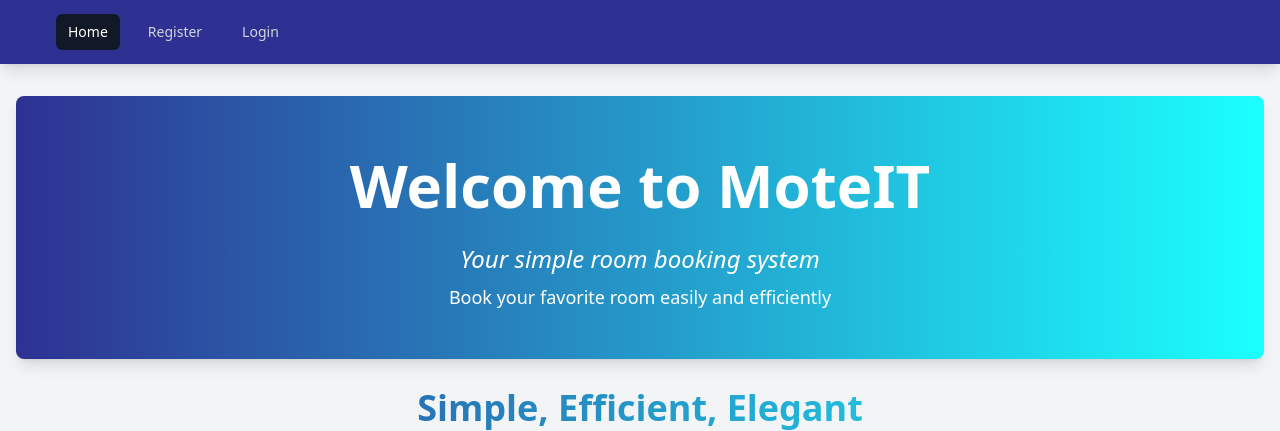
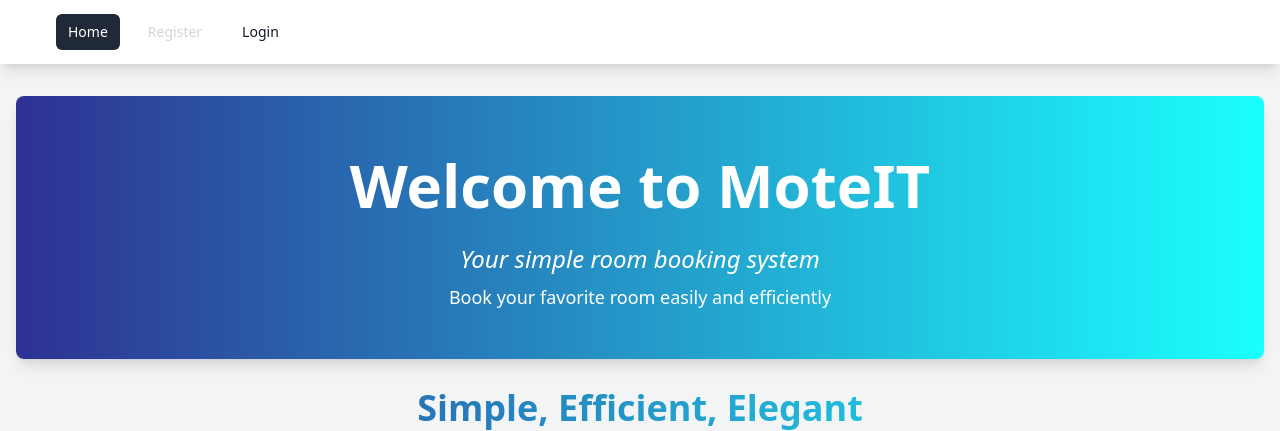
Before and after one commit to TonyLe02/Roombooking, a PHP site: page /index.php in a window 1280 px wide. Shown: the top 431 px of the page. Run offline with PHP 8.4, Linux system fonts and the light colour scheme.

Commit message:
refactor: navbar and home views to update styling and links

```diff
--- a/app/views/components/navbar.php
+++ b/app/views/components/navbar.php
@@ -7,22 +7,22 @@ include __DIR__ . '/../../core/db_connect.php';
 $current_page = basename($_SERVER['REQUEST_URI']); // Get the filename from the URL
 ?>
 
-<nav class="bg-[#2E3192] shadow-lg">
+<nav class="bg-white shadow-lg">
     <div class="mx-auto max-w-7xl px-2 sm:px-6 lg:px-8">
         <div class="relative flex h-16 items-center justify-between">
             <div class="flex flex-1 items-center justify-center sm:items-stretch sm:justify-start">
                 <div class="hidden sm:ml-6 sm:block">
                     <div class="flex space-x-4">
-                        <a href="/Roombooking/public/index.php" class="rounded-md px-3 py-2 text-sm font-medium <?php echo $current_page == 'index.php' ? 'bg-gray-900 text-white' : 'text-gray-300 hover:bg-gray-700 hover:text-white'; ?>" aria-current="page">Home</a>
+                        <a href="/Roombooking/public/index.php" class="rounded-md px-3 py-2 text-sm font-medium <?php echo $current_page == 'index.php' ? 'bg-gray-800 text-white' : 'text-gray-900 hover:bg-gray-700 hover:text-white'; ?>" aria-current="page">Home</a>
                         <?php if (!isset($_SESSION['username'])): ?>
-                            <a href="/Roombooking/public/register.php" class="rounded-md px-3 py-2 text-sm font-medium <?php echo $current_page == 'register.php' ? 'bg-gray-900 text-white' : 'text-gray-300 hover:bg-gray-700 hover:text-white'; ?>">Register</a>
-                            <a href="/Roombooking/public/login.php" class="rounded-md px-3 py-2 text-sm font-medium <?php echo $current_page == 'login.php' ? 'bg-gray-900 text-white' : 'text-gray-300 hover:bg-gray-700 hover:text-white'; ?>">Login</a>
+                            <a href="/Roombooking/public/register.php" class="rounded-md px-3 py-2 text-sm font-medium <?php echo $current_page == 'register.php' ? 'bg-gray-800 text-white' : 'text-gray-300 hover:bg-gray-700 hover:text-white'; ?>">Register</a>
+                            <a href="/Roombooking/public/login.php" class="rounded-md px-3 py-2 text-sm font-medium <?php echo $current_page == 'login.php' ? 'bg-gray-800 text-white' : 'text-gray-900 hover:bg-gray-700 hover:text-white'; ?>">Login</a>
                         <?php endif; ?>
                         <?php if (isset($_SESSION['username']) && ($_SESSION['role'] == 'guest' || $_SESSION['role'] == 'admin')): ?>
-                            <a href="/Roombooking/public/search.php" class="rounded-md px-3 py-2 text-sm font-medium <?php echo $current_page == 'search.php' ? 'bg-gray-900 text-white' : 'text-gray-300 hover:bg-gray-700 hover:text-white'; ?>">Search Rooms</a>
+                            <a href="/Roombooking/public/search.php" class="rounded-md px-3 py-2 text-sm font-medium <?php echo $current_page == 'search.php' ? 'bg-gray-800 text-white' : 'text-gray-900 hover:bg-gray-700 hover:text-white'; ?>">Search Rooms</a>
                         <?php endif; ?>
                         <?php if (isset($_SESSION['role']) && $_SESSION['role'] == 'admin'): ?>
-                            <a href="/Roombooking/public/admin.php" class="rounded-md px-3 py-2 text-sm font-medium <?php echo $current_page == 'admin.php' ? 'bg-gray-900 text-white' : 'text-gray-300 hover:bg-gray-700 hover:text-white'; ?>">Admin Dashboard</a>
+                            <a href="/Roombooking/public/admin.php" class="rounded-md px-3 py-2 text-sm font-medium <?php echo $current_page == 'admin.php' ? 'bg-gray-800 text-white' : 'text-gray-900 hover:bg-gray-700 hover:text-white'; ?>">Admin Dashboard</a>
                         <?php endif; ?>
                     </div>
                 </div>
@@ -40,7 +40,7 @@ $current_page = basename($_SERVER['REQUEST_URI']); // Get the filename from the
                     ?>
 
                     <span class="mr-4 text-sm text-white">
-                        <span class="inline-block ml-2 px-2 py-1 text-xs font-semibold text-gray-900 bg-white rounded-full">
+                        <span class="inline-block ml-2 px-2 py-1 text-xs font-semibold text-white bg-gray-800 rounded-full">
                             <?php echo htmlspecialchars($_SESSION['username']); ?>
                         </span>
                         <span class="inline-block ml-2 px-2 py-1 text-xs font-semibold text-white bg-blue-600 rounded-full">
@@ -49,7 +49,7 @@ $current_page = basename($_SERVER['REQUEST_URI']); // Get the filename from the
                     </span>
 
                     <!-- Notifications Button -->
-                    <button type="button" class="relative rounded-full bg-transparent p-1 text-white hover:text-gray-500 focus:outline-none focus:ring-2 focus:ring-white focus:ring-offset-2 focus:ring-offset-gray-800">
+                    <button type="button" class="relative rounded-full bg-transparent p-1 text-gray-800 hover:text-gray-500 focus:outline-none focus:ring-2 focus:ring-white focus:ring-offset-2 focus:ring-offset-gray-800">
                         <span class="sr-only">View notifications</span>
                         <svg class="h-6 w-6" fill="white" viewBox="0 0 24 24" stroke-width="1.5" stroke="currentColor" aria-hidden="true">
                             <path stroke-linecap="round" stroke-linejoin="round" d="M14.857 17.082a23.848 23.848 0 005.454-1.31A8.967 8.967 0 0118 9.75v-.7V9A6 6 0 006 9v.75a8.967 8.967 0 01-2.312 6.022c1.733.64 3.56 1.085 5.455 1.31m5.714 0a24.255 24.255 0 01-5.714 0m5.714 0a3 3 0 11-5.714 0" />
@@ -59,7 +59,7 @@ $current_page = basename($_SERVER['REQUEST_URI']); // Get the filename from the
                     <!-- Profile Dropdown -->
                     <div class="relative ml-3">
                         <div>
-                            <button type="button" class="relative flex rounded-full bg-transparent text-sm text-white    hover:text-gray-500 focus:outline-none focus:ring-2 focus:ring-white focus:ring-offset-2 focus:ring-offset-gray-800" id="user-menu-button" aria-expanded="false" aria-haspopup="true" onclick="toggleDropdown()">
+                            <button type="button" class="relative flex rounded-full bg-transparent text-sm text-gray-800 hover:text-gray-500 focus:outline-none focus:ring-2 focus:ring-white focus:ring-offset-2 focus:ring-offset-gray-800" id="user-menu-button" aria-expanded="false" aria-haspopup="true" onclick="toggleDropdown()">
                                 <span class="sr-only">Open user menu</span>
                                 <svg class="h-8 w-8 rounded-full" fill="white" viewBox="0 0 24 24" stroke-width="1.5" stroke="currentColor" aria-hidden="true">
                                     <path stroke-linecap="round" stroke-linejoin="round" d="M12 12c2.21 0 4-1.79 4-4s-1.79-4-4-4-4 1.79-4 4 1.79 4 4 4zm0 2c-2.67 0-8 1.34-8 4v2h16v-2c0-2.66-5.33-4-8-4z" />
--- a/public/css/styles.css
+++ b/public/css/styles.css
@@ -1113,6 +1113,25 @@ video {
   background-color: rgb(46 49 146 / var(--tw-bg-opacity));
 }
 
+.bg-\[\#\] {
+  background-color: #;
+}
+
+.bg-red-600 {
+  --tw-bg-opacity: 1;
+  background-color: rgb(220 38 38 / var(--tw-bg-opacity));
+}
+
+.bg-red-400 {
+  --tw-bg-opacity: 1;
+  background-color: rgb(248 113 113 / var(--tw-bg-opacity));
+}
+
+.bg-red-500 {
+  --tw-bg-opacity: 1;
+  background-color: rgb(239 68 68 / var(--tw-bg-opacity));
+}
+
 .bg-gradient-to-r {
   background-image: linear-gradient(to right, var(--tw-gradient-stops));
 }
```
